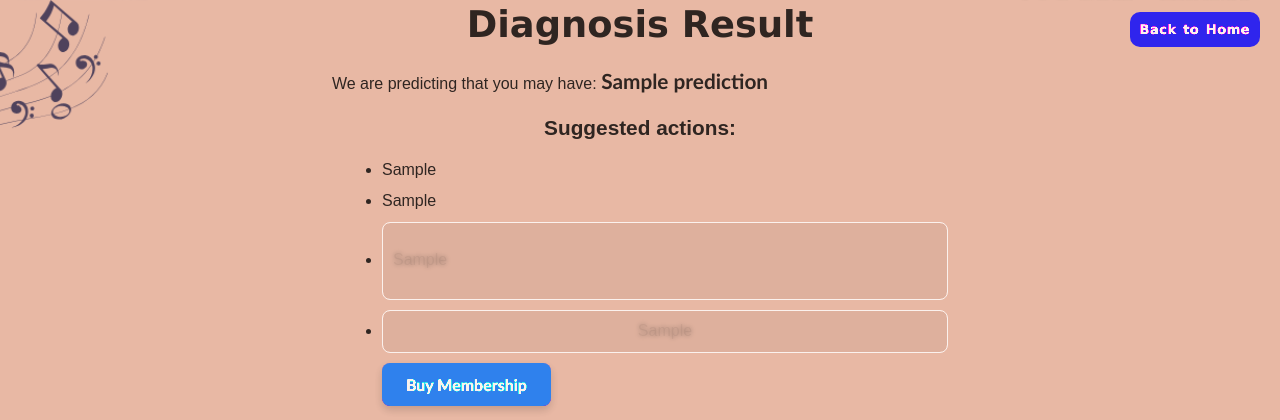
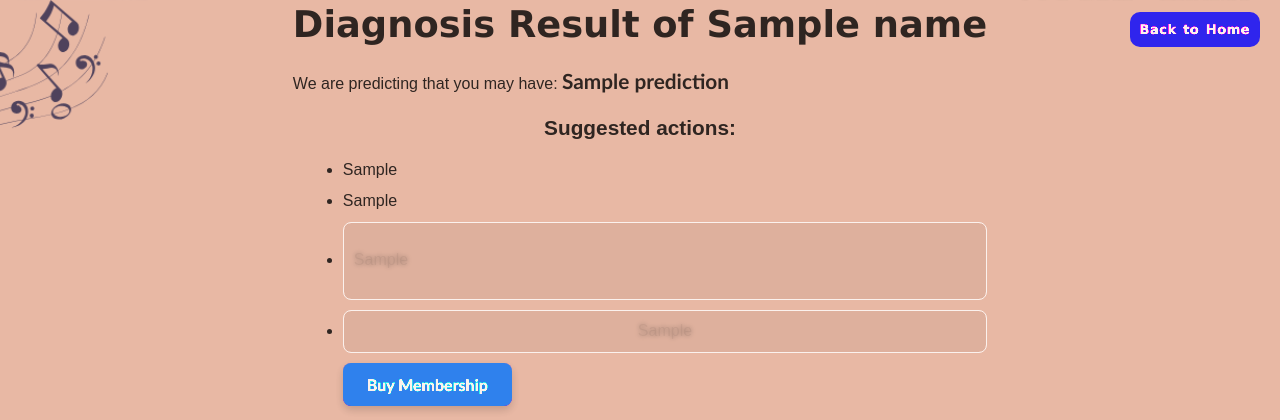
Before and after one commit to Shreyaa5/Mental-Therapy-through-Song-Mood-Classification, a Flask app: template templates/result.html in a window 1280 px wide. Shown: the top 420 px of the page. Run offline with Flask 3, Linux system fonts and the light colour scheme; the template is opened without the code that fills it: most values are stand-ins (such as "Sample title", 1, 10 or a date in 2020).

Commit message:
Added user's name in result page and a condition for healthy patients in healthy.html

```diff
--- a/app.py
+++ b/app.py
@@ -1,6 +1,6 @@
 from flask import Flask, render_template, request, redirect, url_for, flash, session
 import numpy as np
-from joblib import load
+#from joblib import load
 import mysql.connector
 import re
 import razorpay
@@ -67,7 +67,7 @@ def register():
                 cur.execute('INSERT INTO users (username, password, firstName, lastName, phoneNumber, emailId) VALUES (%s, %s, %s, %s, %s, %s)', (username, password, firstName, lastName, phoneNumber, emailId))
                 sql_connection.commit()
                 flash('You have successfully registered', 'success')
-                return redirect(url_for('login.html'))
+                return redirect(url_for('login'))
             else:
                 print("connect is null")
         else:
@@ -182,7 +182,12 @@ def predict():
         }
 
         # Determine the most likely disorder
-        most_likely_disorder = max(disorder_scores, key=disorder_scores.get)
+        most_likely_disorder = max(disorder_scores, key=disorder_scores.get) if max(disorder_scores, key=disorder_scores.get) !=0 else "None"
+
+        if(most_likely_disorder == "None"):
+            return render_template('healthy.html',user=session['firstname'])
+
+
 
         if(most_likely_disorder == "Anxiety Disorder"):
             raag = "Bilawal"
@@ -320,7 +325,7 @@ def predict():
 
 
         # Pass prediction to result page
-        return render_template('result.html',user=user, prediction=most_likely_disorder,link1=link1,link2=link2,link3=link3,description=desc,actions1=firstAction,actions2=secondAction,actions3=thirdAction,actions4=forthAction,song1=song1,song2=song2,song3=song3, raaga=raag,timeOfDay=TOD)
+        return render_template('result.html',name=session['firstname'],user=user, prediction=most_likely_disorder,link1=link1,link2=link2,link3=link3,description=desc,actions1=firstAction,actions2=secondAction,actions3=thirdAction,actions4=forthAction,song1=song1,song2=song2,song3=song3, raaga=raag,timeOfDay=TOD)
 
 
      # membership
--- a/templates/result.html
+++ b/templates/result.html
@@ -175,7 +175,7 @@
 </head>
 <body>
     <div class="container">
-        <h1>Diagnosis Result</h1>
+        <h1>Diagnosis Result of {{name}}</h1>
         <p>We are predicting that you may have: <strong>{{ prediction }}</strong></p>
         <h3>Suggested actions:</h3>
         <ul class="bullet-list">
```
